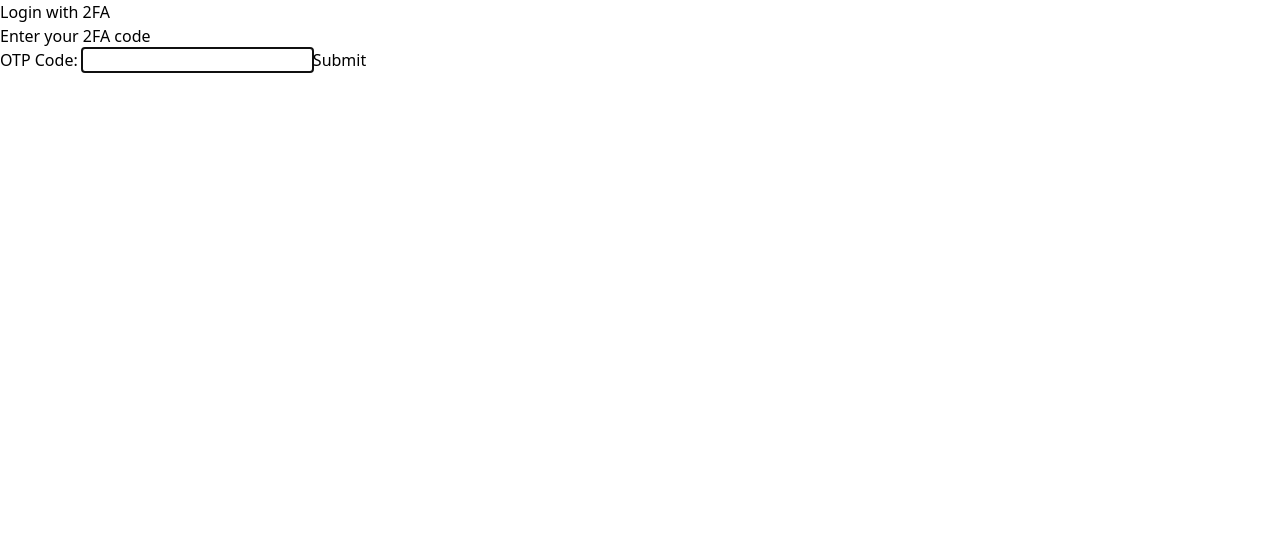
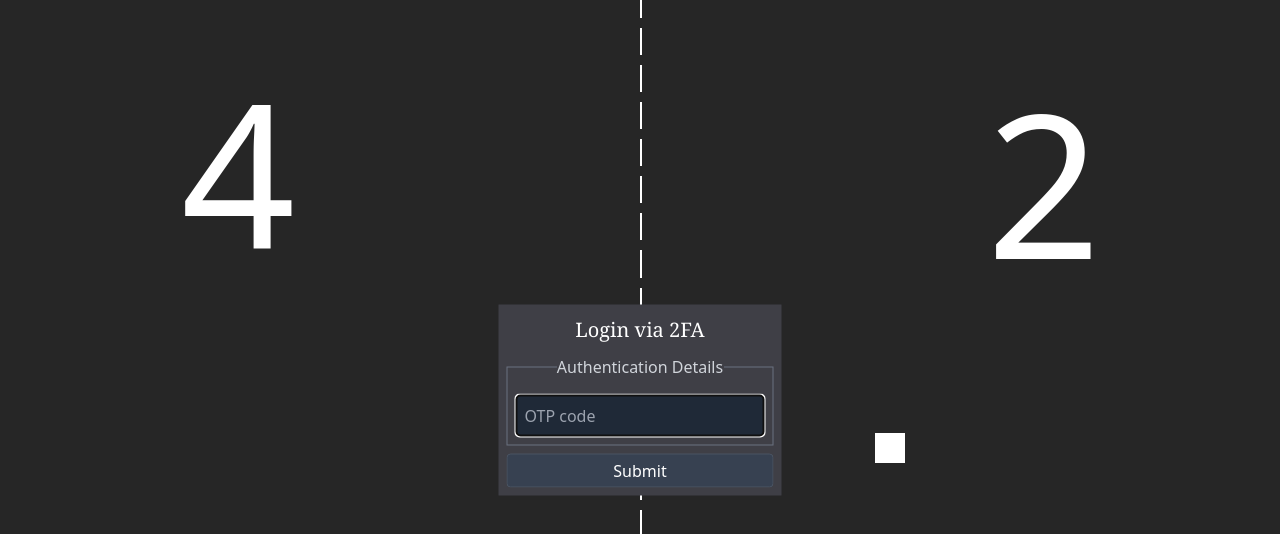
Before and after one commit to tsudo42/trascen, a Next.js app in the folder srcs/frontend/: page /auth/2fa in a window 1280 px wide. Shown: the top 534 px of the page. Built offline with nearby package versions, Linux system fonts and the light colour scheme; no server answers.

Commit message:
:+1: ログインまわりのフロントを更新

```diff
--- /dev/null
+++ b/srcs/frontend/app/(default)/auth/2fa/page.tsx
@@ -0,0 +1,64 @@
+"use client";
+
+import React, { useState } from "react";
+import makeAPIRequest from "@/app/api/api";
+import { useSearchParams } from "next/navigation";
+
+export default function TwoFactorAuthPage() {
+  const searchParams = useSearchParams();
+  const [error, setError] = useState("");
+
+  const userId = parseInt(searchParams.get("userId") || "", 10);
+
+  const handleCodeSubmit = (event: React.FormEvent<HTMLFormElement>) => {
+    event.preventDefault();
+
+    const otpCode = (
+      event.currentTarget.elements.namedItem("otpcode") as HTMLInputElement
+    ).value;
+    makeAPIRequest("post", "/auth/2fa", { userId: userId, code: otpCode })
+      .then((result) => {
+        if (result.success) {
+          window.location.href = "/test";
+        } else {
+          setError(result.error);
+        }
+      })
+      .catch(() => {
+        setError("An unexpected error occured.");
+      });
+  };
+
+  return (
+    <>
+      <h3 className="m-2.5 text-center font-serif text-xl text-white">Login via 2FA</h3>
+      <form onSubmit={handleCodeSubmit} className="m-2 flex flex-col space-y-2">
+        <fieldset className="flex flex-col space-y-2 border border-gray-500 p-2">
+          <legend className="text-center text-gray-300">
+            Authentication Details
+          </legend>
+          <div className="flex items-center space-x-2">
+            <input
+              type="text"
+              id="otpcode"
+              name="otpcode"
+              required
+              title="Please enter a 6-digits OTP code."
+              autoFocus
+              pattern="[0-9]{6}"
+              placeholder="OTP code"
+              className="grow rounded border border-gray-600 bg-gray-800 p-2"
+            />
+          </div>
+        </fieldset>
+        <button
+          type="submit"
+          className="rounded border border-gray-600 bg-gray-700 p-1 hover:bg-gray-600"
+        >
+          Submit
+        </button>
+        {error && <p className="my-0 text-red-600">Error: {error}</p>}
+      </form>
+    </>
+  );
+}
--- /dev/null
+++ b/srcs/frontend/app/(default)/auth/staff/page.tsx
@@ -0,0 +1,75 @@
+"use client";
+
+import React, { useState } from "react";
+import makeAPIRequest from "@/app/api/api";
+
+export default function StaffLoginPage() {
+  const [error, setError] = useState("");
+
+  const handleCodeSubmit = (event: React.FormEvent<HTMLFormElement>) => {
+    event.preventDefault();
+
+    const form = event.currentTarget;
+    const username = (form.elements.namedItem("username") as HTMLInputElement)
+      .value;
+    const password = (form.elements.namedItem("password") as HTMLInputElement)
+      .value;
+
+    makeAPIRequest("post", "/auth/staff", { username, password })
+      .then((result) => {
+        if (result.success) {
+          window.location.href = "/test";
+        } else {
+          setError(result.error);
+        }
+      })
+      .catch(() => {
+        setError("An unexpected error occured.");
+      });
+  };
+
+  return (
+    <>
+      <h3 className="m-2.5 text-center font-serif text-xl text-white">
+        Login as Staff
+      </h3>
+      <form onSubmit={handleCodeSubmit} className="m-2 flex flex-col space-y-2">
+        <fieldset className="flex flex-col space-y-2 border border-gray-500 p-2">
+          <legend className="text-center text-gray-300">
+            Authentication Details
+          </legend>
+          <div className="flex items-center space-x-2">
+            <input
+              type="text"
+              id="username"
+              name="username"
+              required
+              title="Please enter a username."
+              autoFocus
+              placeholder="Username"
+              className="grow rounded border border-gray-600 bg-gray-800 p-2"
+            />
+          </div>
+          <div className="flex items-center space-x-2">
+            <input
+              type="password"
+              id="password"
+              name="password"
+              required
+              title="Please enter a password."
+              placeholder="Password"
+              className="grow rounded border border-gray-600 bg-gray-800 p-2"
+            />
+          </div>
+        </fieldset>
+        <button
+          type="submit"
+          className="rounded border border-gray-600 bg-gray-700 p-1 hover:bg-gray-600"
+        >
+          Submit
+        </button>
+        {error && <p className="my-0 text-red-600">Error: {error}</p>}
+      </form>
+    </>
+  );
+}
--- /dev/null
+++ b/srcs/frontend/app/(default)/layout.tsx
@@ -0,0 +1,44 @@
+import React, { Suspense } from "react";
+
+function Fallback() {
+  return (
+    <>
+      <svg className="mr-3 h-5 w-5 animate-spin" viewBox="0 0 24 24" />
+      Processing...
+    </>
+  );
+}
+
+const defaultLayout = ({ children }: { children: React.ReactNode }) => {
+  return (
+    <>
+      <div className="flex h-screen w-full justify-center overflow-hidden bg-zinc-700 text-white">
+        <div className="relative">
+          <div className="h-[1092px] w-[1440px] bg-neutral-800 text-[200px]">
+            <div
+              className="absolute left-[720px] h-[1092px] w-0 border-0 border-l-2 border-dashed"
+              style={{
+                borderImage:
+                  "repeating-linear-gradient(0deg, currentColor, currentColor 27px, transparent 27px, transparent 37px) 1",
+              }}
+            />
+            <div className="absolute left-[261px] top-[21px] tracking-[0.1em] mix-blend-color-dodge">
+              4
+            </div>
+            <div className="absolute right-[239px] top-[32px] tracking-[0.1em] mix-blend-color-dodge">
+              2
+            </div>
+            <div className="absolute bottom-[183px] left-[0px] h-[162px] w-[27px] bg-white" />
+            <div className="absolute right-[0px] top-[310px] h-[162px] w-[27px] bg-white" />
+            <div className="absolute left-[calc(50%_+_235px)] top-[calc(50%_+_33px)] h-[30px] w-[30px] bg-white" />
+          </div>
+          <div className="absolute left-1/2 top-1/2 -translate-x-1/2 -translate-y-1/2 bg-zinc-700">
+            <Suspense fallback={<Fallback />}>{children}</Suspense>
+          </div>
+        </div>
+      </div>
+    </>
+  );
+};
+
+export default defaultLayout;
--- /dev/null
+++ b/srcs/frontend/app/(default)/page.tsx
@@ -0,0 +1,27 @@
+"use client";
+
+import { API_PATH } from "@/config";
+import Link from "next/link";
+
+const LoginButton = () => {
+  const login = () => {
+    window.location.href = `${API_PATH}/auth/42`;
+  };
+
+  return (
+    <div className="flex flex-col items-center">
+      <div className="m-5 text-center font-mono text-xl">ft_transcendence</div>
+      <button
+        onClick={login}
+        className="my-3 inline-block rounded bg-black px-4 py-2 text-xl text-white"
+      >
+        Login with 42
+      </button>
+      <Link className="mb-5 mt-1 text-zinc-500 underline" href="/auth/staff">
+        Login as Staff
+      </Link>
+    </div>
+  );
+};
+
+export default LoginButton;
--- a/srcs/frontend/app/auth/2fa/form2fa.tsx
+++ /dev/null
@@ -1,51 +0,0 @@
-"use client";
-
-import React, { useState } from "react";
-import makeAPIRequest from "@/app/api/api";
-import { useSearchParams } from "next/navigation";
-
-export default function TwoFactorAuthPage() {
-  const searchParams = useSearchParams();
-  const [error, setError] = useState("");
-
-  const userId = parseInt(searchParams.get("userId") || "", 10);
-
-  const handleCodeSubmit = (event: React.FormEvent<HTMLFormElement>) => {
-    event.preventDefault();
-
-    const otpCode = (
-      event.currentTarget.elements.namedItem("otpCode") as HTMLInputElement
-    ).value;
-    makeAPIRequest("post", "/auth/2fa", { userId: userId, code: otpCode })
-      .then((result) => {
-        if (result.success) {
-          window.location.href = "/test";
-        } else {
-          setError(result.error);
-        }
-      })
-      .catch(() => {
-        setError("An unexpected error occured.");
-      });
-  };
-
-  return (
-    <>
-      <h3>Enter your 2FA code</h3>
-      <form onSubmit={handleCodeSubmit}>
-        <label htmlFor="code">OTP Code: </label>
-        <input
-          type="text"
-          id="code"
-          name="otpCode"
-          required
-          pattern="[0-9]{6}"
-          title="Please enter a 6-digit OTP code."
-          autoFocus
-        />
-        {error && <p>error: {error}</p>}
-        <button type="submit">Submit</button>
-      </form>
-    </>
-  );
-}
--- a/srcs/frontend/app/auth/2fa/page.tsx
+++ /dev/null
@@ -1,17 +0,0 @@
-import { Suspense } from "react";
-import Form2fa from "./form2fa";
-
-function Form2faFallback() {
-  return <>placeholder</>;
-}
-
-export default function Page() {
-  return (
-    <>
-      <h1>Login with 2FA</h1>
-      <Suspense fallback={<Form2faFallback />}>
-        <Form2fa />
-      </Suspense>
-    </>
-  );
-}
--- a/srcs/frontend/app/layout.tsx
+++ b/srcs/frontend/app/layout.tsx
@@ -10,7 +10,7 @@ export const metadata: Metadata = {
 const RootRayout = ({ children }: { children: React.ReactNode }) => {
   return (
     <html lang="en">
-      <body>{children}</body>
+      <body className="m-0">{children}</body>
     </html>
   );
 };
--- a/srcs/frontend/app/page.tsx
+++ /dev/null
@@ -1,20 +0,0 @@
-"use client";
-
-import { API_PATH } from "@/config";
-
-const LoginButton = () => {
-  const login = () => {
-    window.location.href = `${API_PATH}/auth/42`;
-  };
-
-  return (
-    <button
-      onClick={login}
-      className="inline-block rounded bg-black px-4 py-2 text-white"
-    >
-      Login with 42
-    </button>
-  );
-};
-
-export default LoginButton;
```
